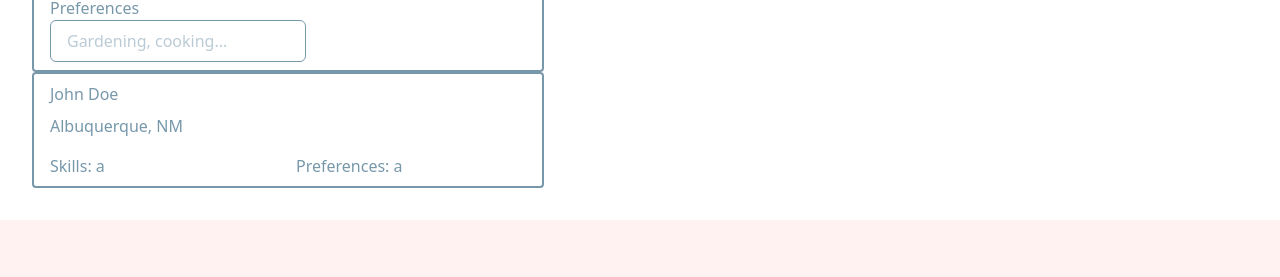
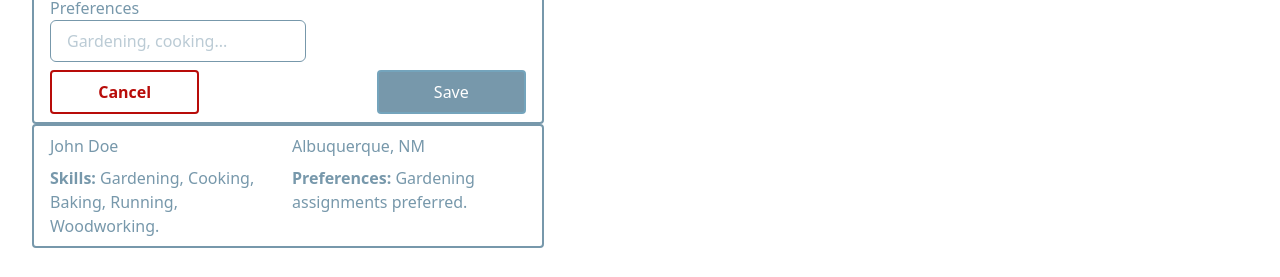
Before and after one commit to spengjohn/cosc4353swdesign, a React (Vite) app in the folder mern-app/frontend/: page /test in a window 1280 px wide. Shown: the part 990-1267 px from the top of the page. Before the commit the page ends 1210 px from the top, so only its background shows below. Built offline with nearby package versions, Linux system fonts and the light colour scheme.

Commit message:
Created ProfileCard component, added buttons to ProfileEditingCard, added ProfileCard to test page.

```diff
--- a/mern-app/frontend/src/components/ProfileCard.jsx
+++ b/mern-app/frontend/src/components/ProfileCard.jsx
@@ -1,106 +1,47 @@
 import { useState } from "react";
 import Field from "./Field";
-import MultiDatePickerField from "./MultiDatePickerField";
-import DropdownMenu from "./DropdownMenu";
-import Selector from "./Selector";
 
-const states = [
-  "AL",
-  "AK",
-  "AZ",
-  "AR",
-  "CA",
-  "CO",
-  "CT",
-  "DE",
-  "FL",
-  "GA",
-  "HI",
-  "ID",
-  "IL",
-  "IN",
-  "IA",
-  "KS",
-  "KY",
-  "LA",
-  "ME",
-  "MD",
-  "MA",
-  "MI",
-  "MN",
-  "MS",
-  "MO",
-  "MT",
-  "NE",
-  "NV",
-  "NH",
-  "NJ",
-  "NM",
-  "NY",
-  "NC",
-  "ND",
-  "OH",
-  "OK",
-  "OR",
-  "PA",
-  "RI",
-  "SC",
-  "SD",
-  "TN",
-  "TX",
-  "UT",
-  "VT",
-  "VA",
-  "WA",
-  "WV",
-  "WI",
-  "WY",
-];
-
-const skills = [
-  "Gardening",
-  "Cooking",
-  "Cleaning",
-  "Baking",
-  "Fundraising",
-  "Art",
-];
+const userFullName = ["John Doe"];
+const userLocationCity = ["Albuquerque"];
+const userLocationState = ["NM"];
+const usersPreferences = ["Gardening tasks preferred"];
+const usersSkills = ["Gardening", "Cooking", "Cleaning", "Baking"];
 
 const handleStateSelect = (state) => {
   console.log("Selected state:", state);
   // update form input or context state
 };
 
-export default function ProfileEditingCard() {
+const ProfileCard = ({ user }) => {
   return (
     <div
       className={`bg-white text-secondary px-4 py-2 rounded border-2 border-solid  w-lg`}
     >
       <form action="" classname={`flex`}>
         <div className={"flex flex-col size-full gap-2"}>
-          <div className={"flex flex-3 flex-col gap-2"}>
-            {/* <div className="">
-            <img src={examplepic} width={200} height={200}></img>
-          </div> */}
+          <div className={"flex flex-3 flex-row gap-2 content-center"}>
+            <div className={"flex-1"}>{user.name}</div>
 
-            <div>John Doe</div>
-            <div className={"flex gap-4"}>
-              <div>Albuquerque, NM</div>
+            <div className={"flex-1"}>
+              {user.city}, {user.state}
             </div>
           </div>
-          <div></div>
-          <div className={"flex flex-2 row-span-full gap-4"}>
+          <div className={"flex flex-2 flex-row gap-2"}>
             <div className={"flex-1 "}>
-              <div>
-                <bold>Skills:</bold> a
-              </div>
+              <p>
+                <strong>Skills:</strong> {user.skills.join(", ")}.
+              </p>
             </div>
             <div className={"flex-1"}>
-              <bold>Preferences:</bold> a
+              <p>
+                <strong>Preferences:</strong> {user.preferences}
+              </p>
             </div>
           </div>
         </div>
       </form>
     </div>
   );
-}
+};
+
+export default ProfileCard;
--- a/mern-app/frontend/src/components/ProfileEditingCard.jsx
+++ b/mern-app/frontend/src/components/ProfileEditingCard.jsx
@@ -3,6 +3,8 @@ import Field from "./Field";
 import MultiDatePickerField from "./MultiDatePickerField";
 import DropdownMenu from "./DropdownMenu";
 import Selector from "./Selector";
+import TertiaryButton from "./TertiaryButton";
+import PrimaryButton from "./Buttons";
 
 const states = [
   "AL",
@@ -148,6 +150,13 @@ export default function ProfileEditingCard() {
               <MultiDatePickerField required />
             </div>
           </div>
+          <div className={"flex gap-8"}>
+            <TertiaryButton className={"flex-1"}>Cancel</TertiaryButton>
+            <div className={"flex-1"}></div>
+            <PrimaryButton type="submit" className={"flex-1"}>
+              Save
+            </PrimaryButton>
+          </div>
         </div>
       </form>
     </div>
--- a/mern-app/frontend/src/pages/Test.jsx
+++ b/mern-app/frontend/src/pages/Test.jsx
@@ -6,6 +6,14 @@ import DropdownMenu from "../components/DropdownMenu";
 import Selector from "../components/Selector";
 import ProfileEditingCard from "../components/ProfileEditingCard";
 import ProfileCard from "../components/ProfileCard";
+
+const sampleUser = {
+  name: "John Doe",
+  city: "Albuquerque",
+  state: "NM",
+  skills: ["Gardening", "Cooking", "Baking", "Running", "Woodworking"],
+  preferences: "Gardening assignments preferred.",
+};
 
 const states = [
   "AL",
@@ -102,7 +110,7 @@ export default function Test() {
       />
       <MultiDatePickerField label="Availablility" />
       <ProfileEditingCard />
-      <ProfileCard />
+      <ProfileCard user={sampleUser} />
     </div>
   );
 }
```
